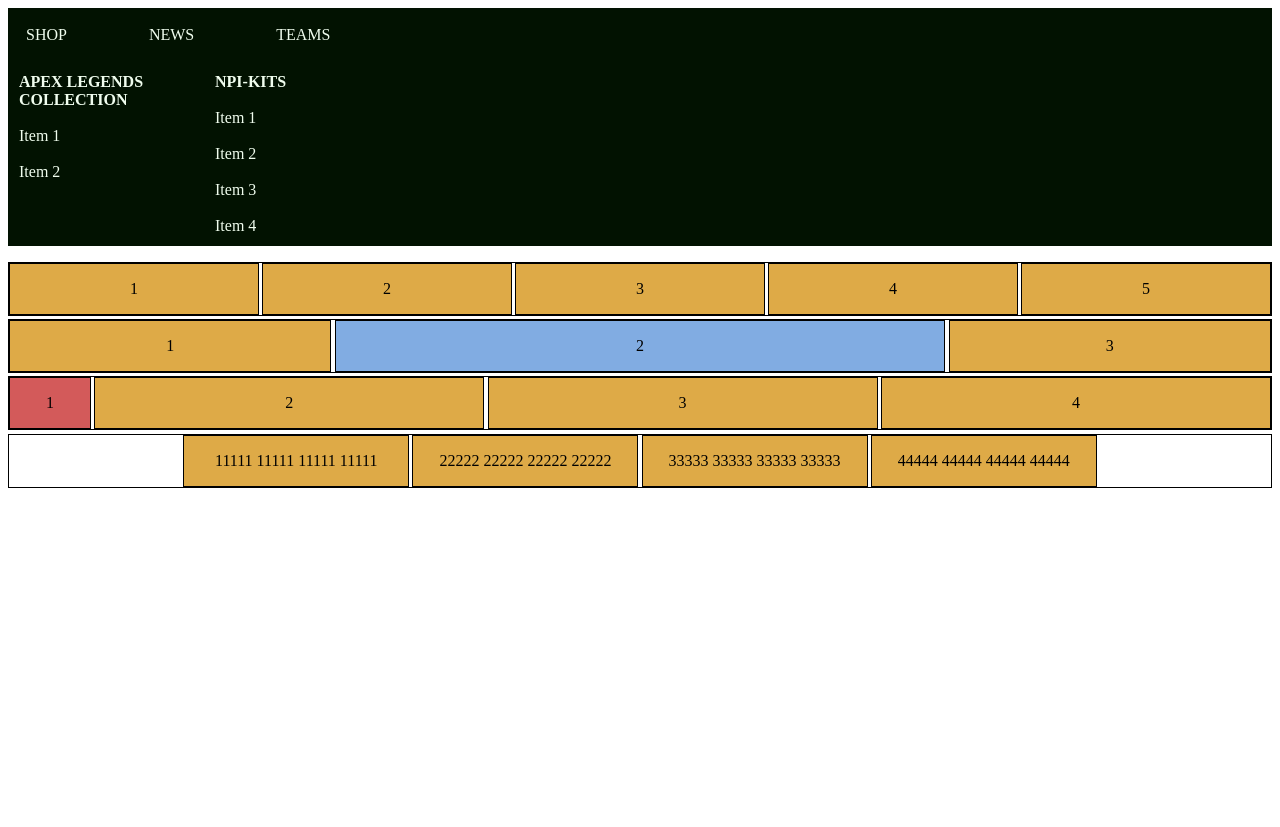
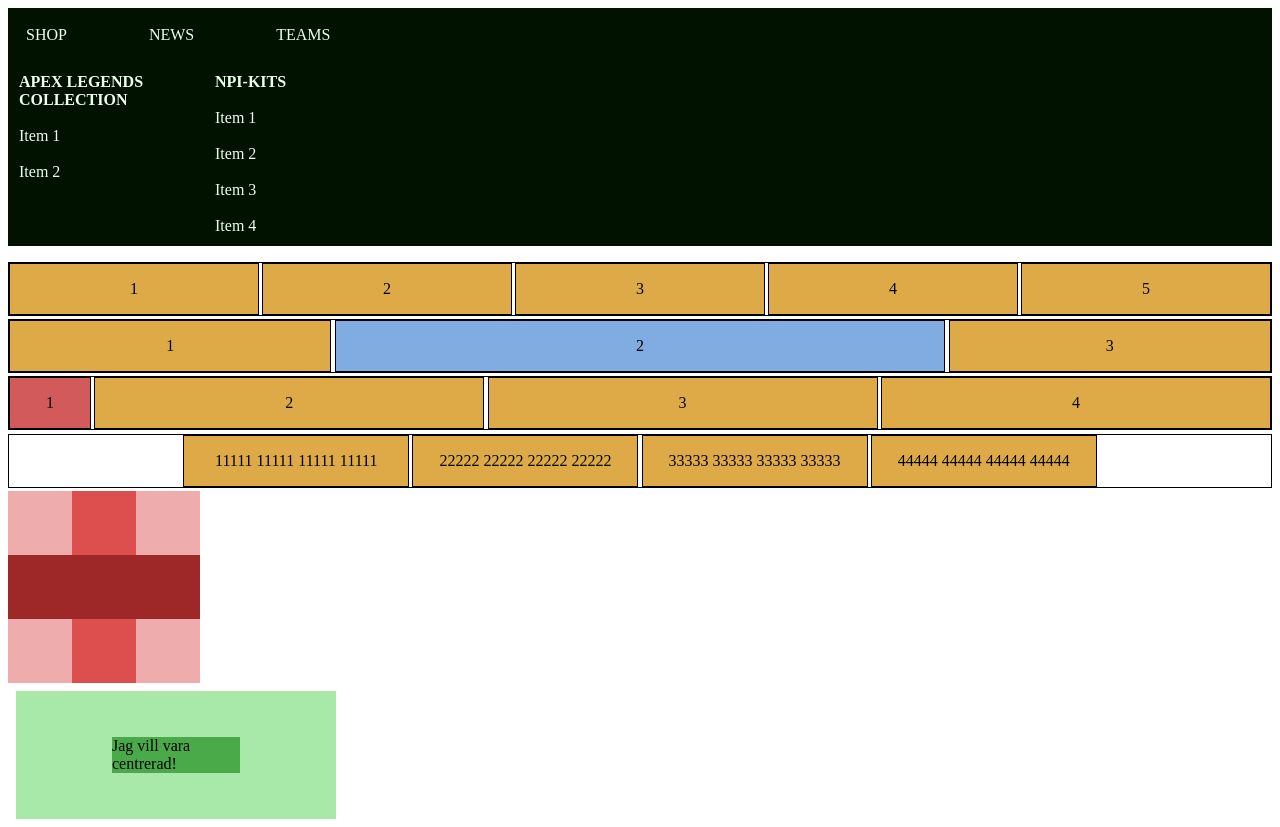
Before and after one commit to ha-fed24-html/03-flexbox, a plain HTML site: page index.html in a window 1280 px wide. Before the commit the page ends 800 px from the top, so only its background shows below. Drawn offline with Linux system fonts and the light colour scheme.

Commit message:
Övning 1.5h och centrera innehåll

```diff
--- a/index.html
+++ b/index.html
@@ -51,6 +51,28 @@
 			<div class="shrink"> 33333 33333 33333 33333 </div>
 			<div class="shrink"> 44444 44444 44444 44444 </div>
 		</section>
+
+
+		<section class="cross">
+			<div class="cross-row">
+				<div class="light"></div>
+				<div class="medium"></div>
+				<div class="light"></div>
+			</div>
+			<div class="cross-row">
+				<div class="span-3 dark"></div>
+			</div>
+			<div class="cross-row">
+				<div class="light"></div>
+				<div class="medium"></div>
+				<div class="light"></div>
+			</div>
+		</section>
+
+		<div class="center-content">
+			<div class="content"> Jag vill vara centrerad! </div>
+		</div>
+
 	</main>
 
 </body>
--- a/style.css
+++ b/style.css
@@ -84,3 +84,45 @@ Mitten-elementet är double size: dela med 6 i stället
 Varje element: (200px - 4*5px) / 6 = 180px / 6 = 30px
 Mitten-elementet får 60px
 */
+
+
+/* Figur 5h från övningarna */
+.cross {
+	/* Flex container för "cross-row" */
+	display: flex;
+	flex-direction: column;
+	width: 12em;
+	height: 12em;
+	/* border: 1px solid rgb(121, 26, 26); */
+}
+.cross-row {
+	/* Flex container för sina children OCH flex item för "cross" */
+	flex-grow: 1;
+	display: flex;
+	flex-direction: row;
+}
+.cross-row > * {
+	/* Flex item för "cross-row" */
+	flex-grow: 1;
+}
+.light { background-color: rgb(239, 172, 172); }
+.medium { background-color: rgb(221, 78, 78); }
+.dark { background-color: rgb(158, 39, 39); }
+
+
+/* Centrera innehåll */
+.center-content {
+	width: 20em;
+	height: 8em;
+	margin: 0.5em;
+	background-color: rgb(168, 232, 168);
+
+	display: flex;
+	/* flex-direction: row; */
+	justify-content: center;  /* centrera längs "flex axis" */
+	align-items: center;  /* centrera längs "cross axis" */
+}
+.content {
+	background-color: rgb(74, 170, 74);
+	width: 8em;
+}
```
